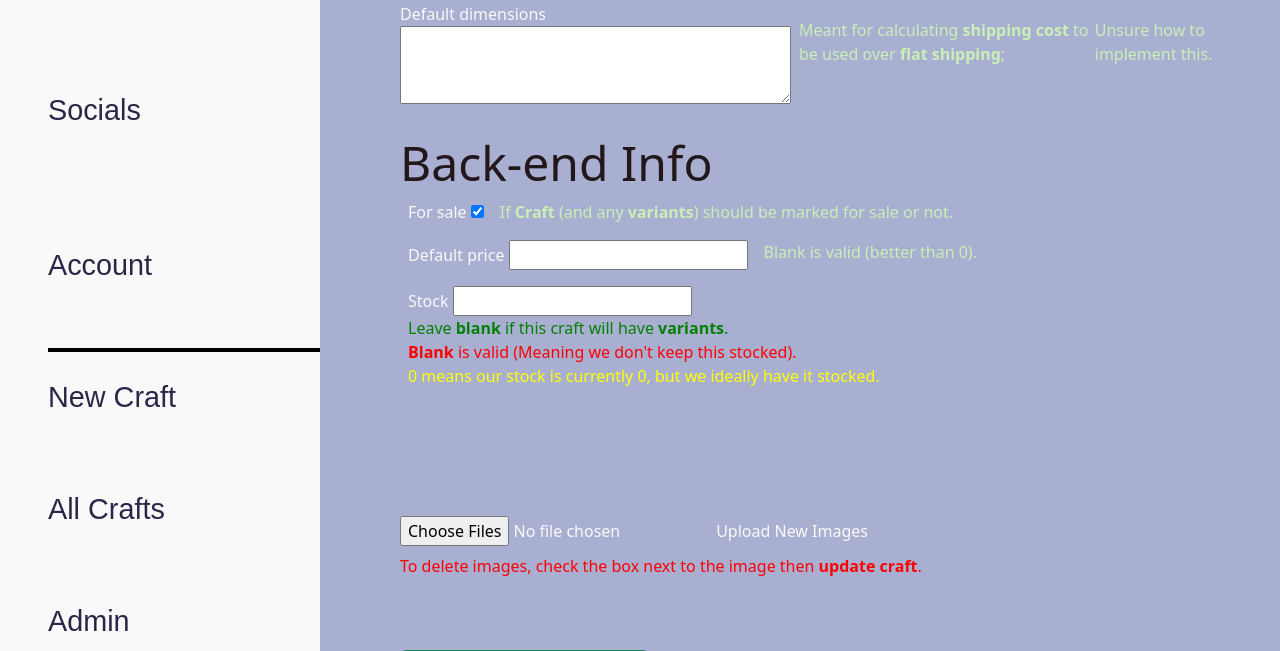
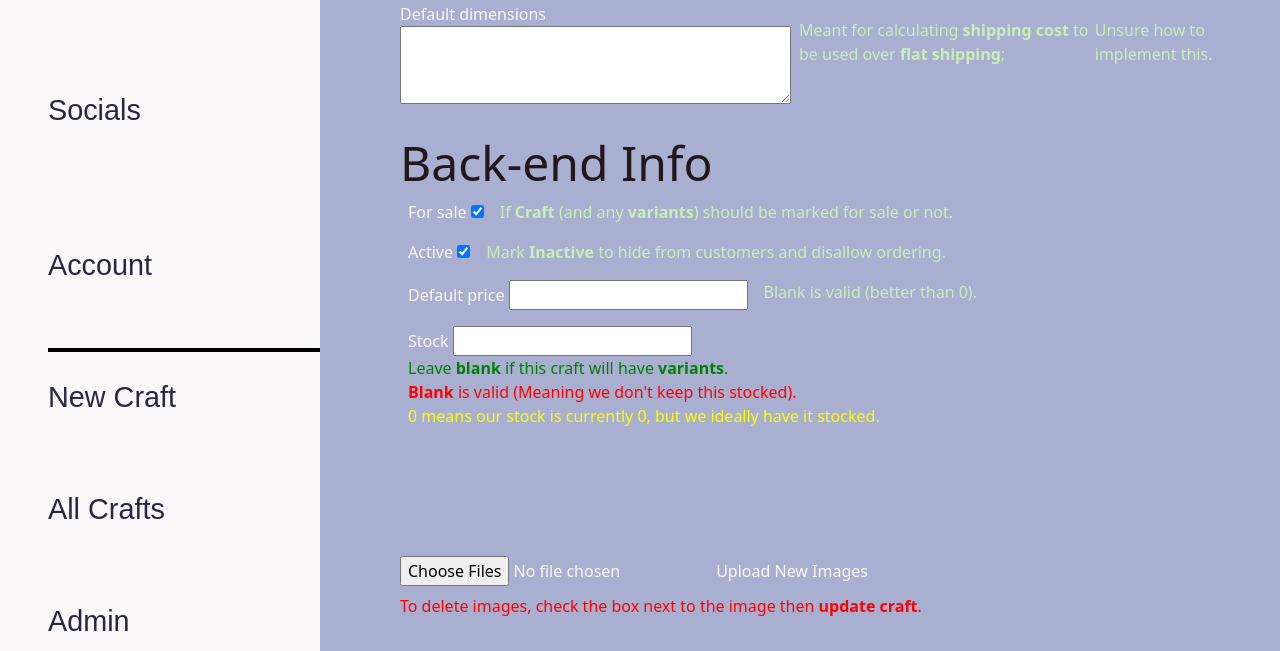
Before and after one commit to Soadaa56/Milk-n-Thingzz, a Rails app: page /crafts/new in a window 1280 px wide. Shown: the part 782-1433 px from the top of the page. Run offline with Rails 7, Linux system fonts and the light colour scheme; the visitor is signed in with stand-in values (Sample User, id 1); data comes from the database, SQL or seed files in the repository; data that the repository does not hold is empty; style sheets or scripts are compiled from the project's sources; parts of the project's set-up code (start-up, migrations or seed data) failed here and were passed over; some libraries are stand-ins or nearby versions; some web fonts are replaced.

Commit message:
Active column to craft
Unactive disallows customer seeing and checking out

```diff
--- a/app/controllers/crafts_controller.rb
+++ b/app/controllers/crafts_controller.rb
@@ -7,7 +7,7 @@ class CraftsController < ApplicationController
   end
 
   def show
-    @craft = Craft.includes(variants: :images).find_by!(slug: params[:id])
+    @craft = Craft.where(active: true).includes(variants: :images).find_by!(slug: params[:id])
   end
 
   def edit ; end
@@ -66,7 +66,7 @@ class CraftsController < ApplicationController
           dimensions: params[:default_dimensions],
           stock: params[:stock]
       )
-        format.html { redirect_to craft_url(@craft.slug), notice: "Craft updated" }
+        format.html { redirect_to edit_craft_path(@craft), notice: "Craft updated" }
         format.json { render :show, status: :ok, location: @craft }
       else
         format.html { render :edit, status: :unprocessable_entity }
@@ -99,7 +99,7 @@ class CraftsController < ApplicationController
   def craft_params
     params.require(:craft).permit(
       :name, :description, :category, :subtype, :for_sale,
-      :details, :default_price, :default_dimensions,
+      :active, :details, :default_price, :default_dimensions,
       variants_attributes: [
         :id, :name, :sku, :price, :dimensions, :stock, :active, :_destroy,
         images_attributes: [:id, :variant_id, :image, :image_data, :_destroy]
--- a/app/views/crafts/_craft_multiple_variants.html.erb
+++ b/app/views/crafts/_craft_multiple_variants.html.erb
@@ -46,3 +46,5 @@
     </div>
   <% end %>
 </div>
+
+<% console %>
--- a/app/views/crafts/_form.html.erb
+++ b/app/views/crafts/_form.html.erb
@@ -73,6 +73,16 @@
         <div></div>
         <div class="d-inline-flex m-2">
           <div class="me-3">
+            <%= f.label :active %>
+            <%= f.check_box :active %>
+          </div>
+          <p class="light-accent-color">
+            Mark <strong>Inactive</strong> to hide from customers and disallow ordering.
+          </p>
+        </div>
+        <div></div>
+        <div class="d-inline-flex m-2">
+          <div class="me-3">
             <%= f.label :default_price %>
             <%= f.number_field :default_price, step: 0.01, min: 0 %>
           </div>
--- /dev/null
+++ b/db/migrate/20261115001231_add_active_to_crafts.rb
@@ -0,0 +1,5 @@
+class AddActiveToCrafts < ActiveRecord::Migration[8.1]
+  def change
+    add_column :crafts, :active, :boolean, default: true, null: false
+  end
+end
```
Also changed, not shown: app/controllers/home_controller.rb (+14 -9 lines), db/schema.rb.
